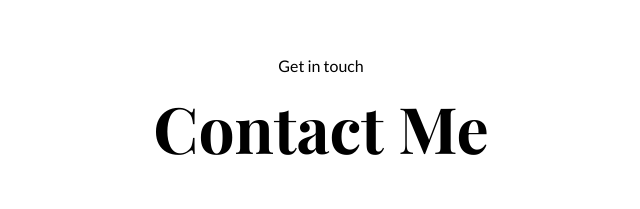
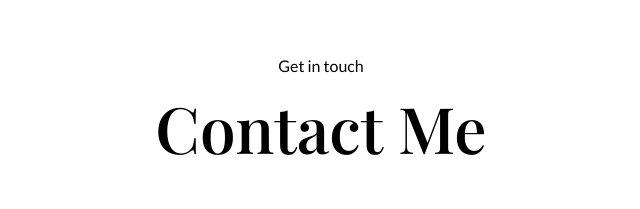
Before and after one commit to jessie-nguyen/medill-portfolio, a plain HTML site: page about.html in a window 1280 px wide. Shown: the part 1010-1219 px from the top of the page, 319-959 px from the left. Drawn offline with nearby package versions, Linux system fonts and the light colour scheme; a web font is replaced by a local one.

Commit message:
h3 to h4

```diff
--- a/about.html
+++ b/about.html
@@ -77,7 +77,7 @@
     </section>
     <section id="contact">
         <p class="section__text_p1">Get in touch</p>
-        <h3 class="title">Contact Me</h3>
+        <h4 class="title">Contact Me</h4>
         <div class="contact-info-upper-container">
             <div class="contact-info-container">
                 <img
```
